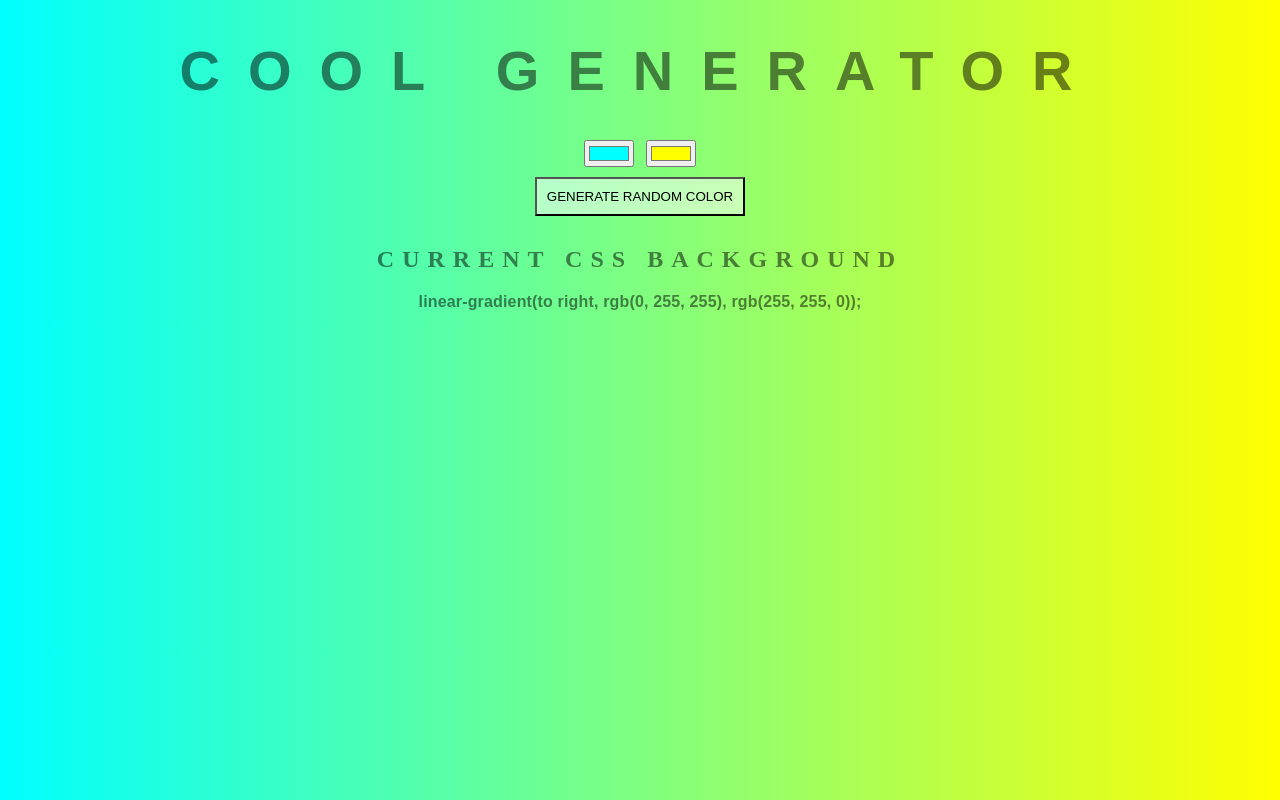
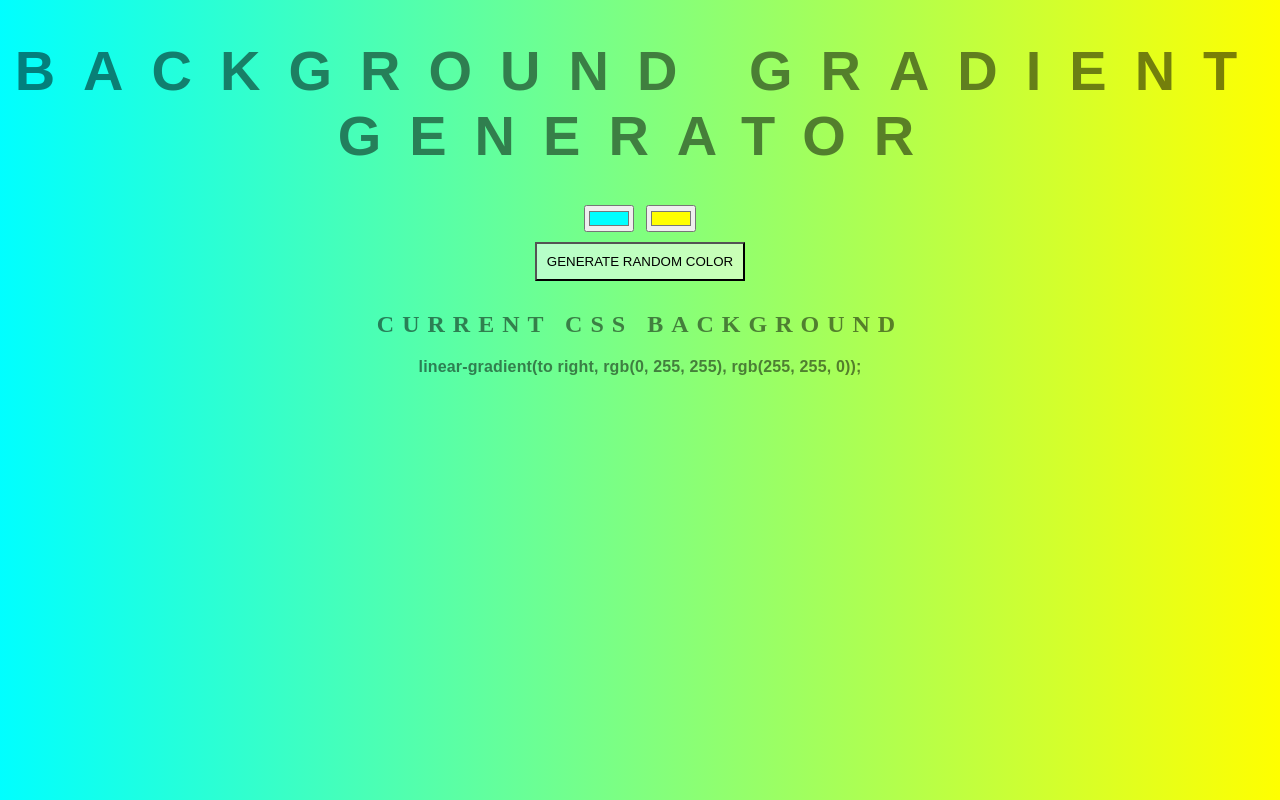
Before and after one commit to pulkaproffs/Background-Gradient-Generator, a plain HTML site: page index.html in a window 1280 px wide. Drawn offline with Linux system fonts and the light colour scheme.

Commit message:
changing title again

```diff
--- a/index.html
+++ b/index.html
@@ -7,7 +7,7 @@
     <link rel="stylesheet" href="style.css" type="text/css">
     </head>
   <body id="gradient">
-	  <h1>Cool Generator</h1>
+	  <h1>Background Gradient Generator</h1>
       <input class="color1" type="color" name="color1" value="#00ffff">
       <input class="color2" type="color" name="color2" value="#ffff00"><br>
       <button id="randomColorButton" type="button" name="button">Generate random color</button>
```
